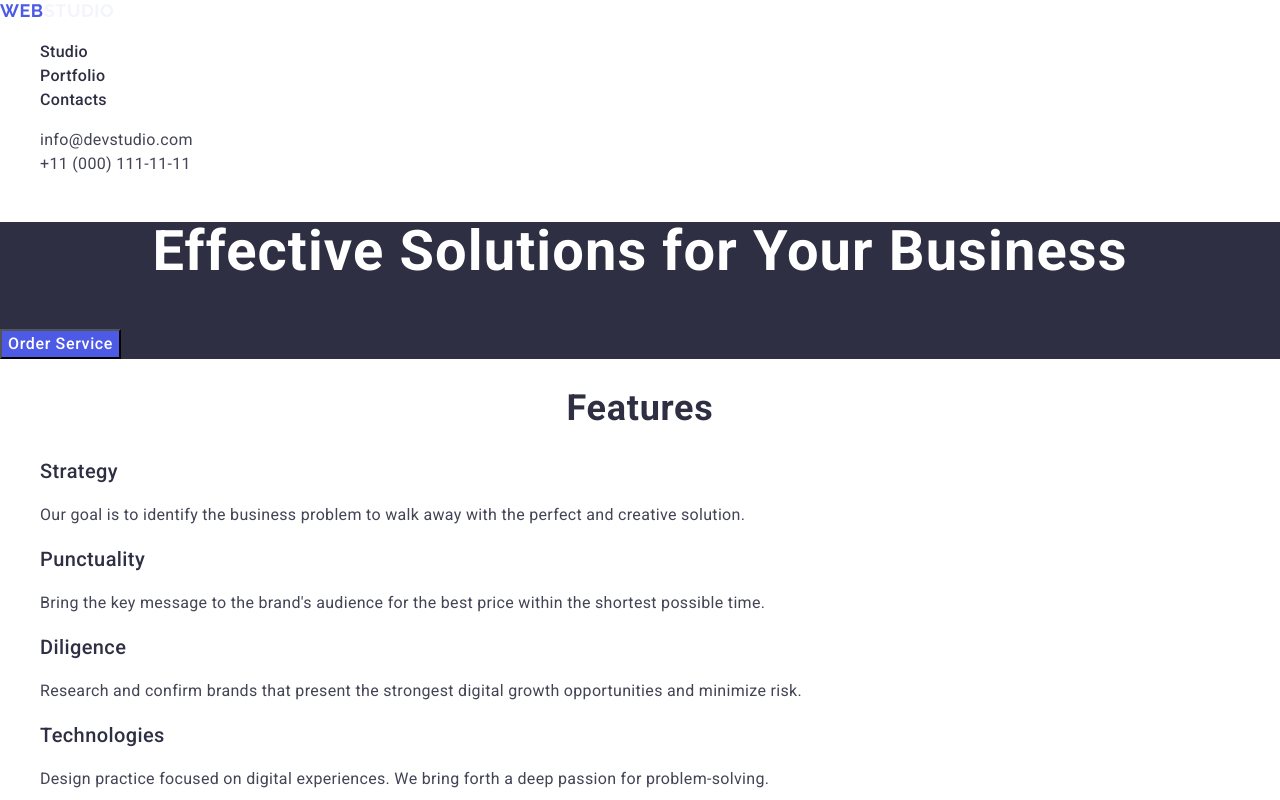
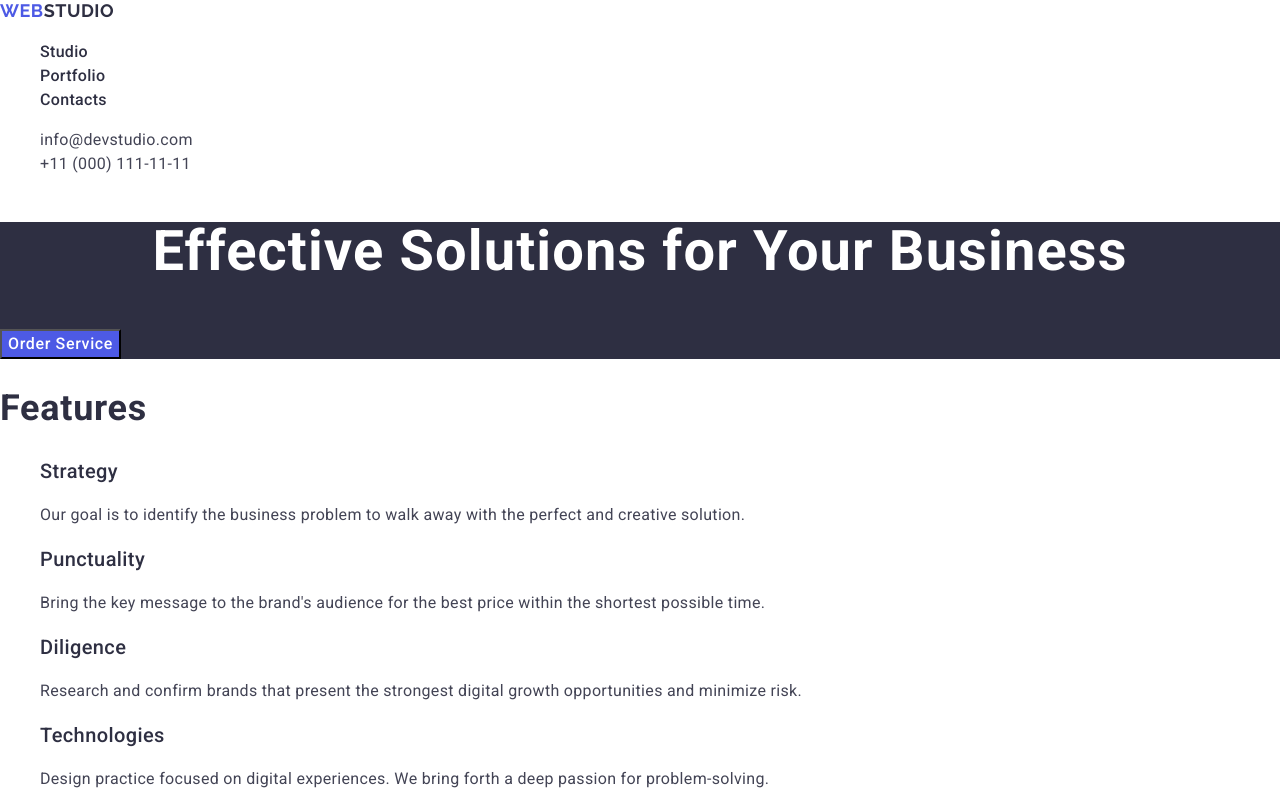
Before and after one commit to DonAkkardion/goit-markup-hw-02, a plain HTML site: page index.html in a window 1280 px wide. Shown: the top 800 px of the page. Drawn offline with nearby package versions, Linux system fonts and the light colour scheme.

Commit message:
final edit

```diff
--- a/css/styles.css
+++ b/css/styles.css
@@ -63,7 +63,7 @@ button {
 
 
 /** ==============HEADER================ */
-.logo span {
+.logo-grey {
     color: #2e2f42;
 }
 
@@ -120,6 +120,14 @@ button {
 /** ============================== */
 
 /** =============FEATURES================= */
+.features-section-title{
+    font-weight: 700;
+    font-size: 36px;
+    line-height: 1.11;
+    letter-spacing: 0.02em;
+    text-transform: capitalize;
+    color: #2e2f42;
+}
 
 .features-list-title{
 
@@ -191,7 +199,7 @@ button {
     letter-spacing: 0.02em;
     color: #f4f4fd;
 }
-.logo span{
+.logo-white{
     color: #f4f4fd;
 }
 /** ============================== */
--- a/index.html
+++ b/index.html
@@ -28,7 +28,7 @@
     <header class="header">
       <nav class="header-navigation">
         <a class="logo" href="./index.html"
-          >Web<span class="logo-default">Studio</span></a
+          >Web<span class="logo-grey">Studio</span></a
         >
         <ul class="navigation-list">
           <li class="navigation-list-item">
@@ -66,7 +66,7 @@
       </section>
       <!-- section-features -->
       <section class="features">
-        <h2 class="section-title">Features</h2>
+        <h2 class="features-section-title">Features</h2>
         <ul class="features-list">
           <li class="features-list-item">
             <h3 class="features-list-title">Strategy</h3>
@@ -168,7 +168,7 @@
     </main>
     <footer class="footer">
       <a class="logo" href="./index.html"
-        >Web<span class="logo-default">Studio</span></a
+        >Web<span class="logo-white">Studio</span></a
       >
       <p class="footer-text">
         Increase the flow of customers and sales for your business with digital
```
